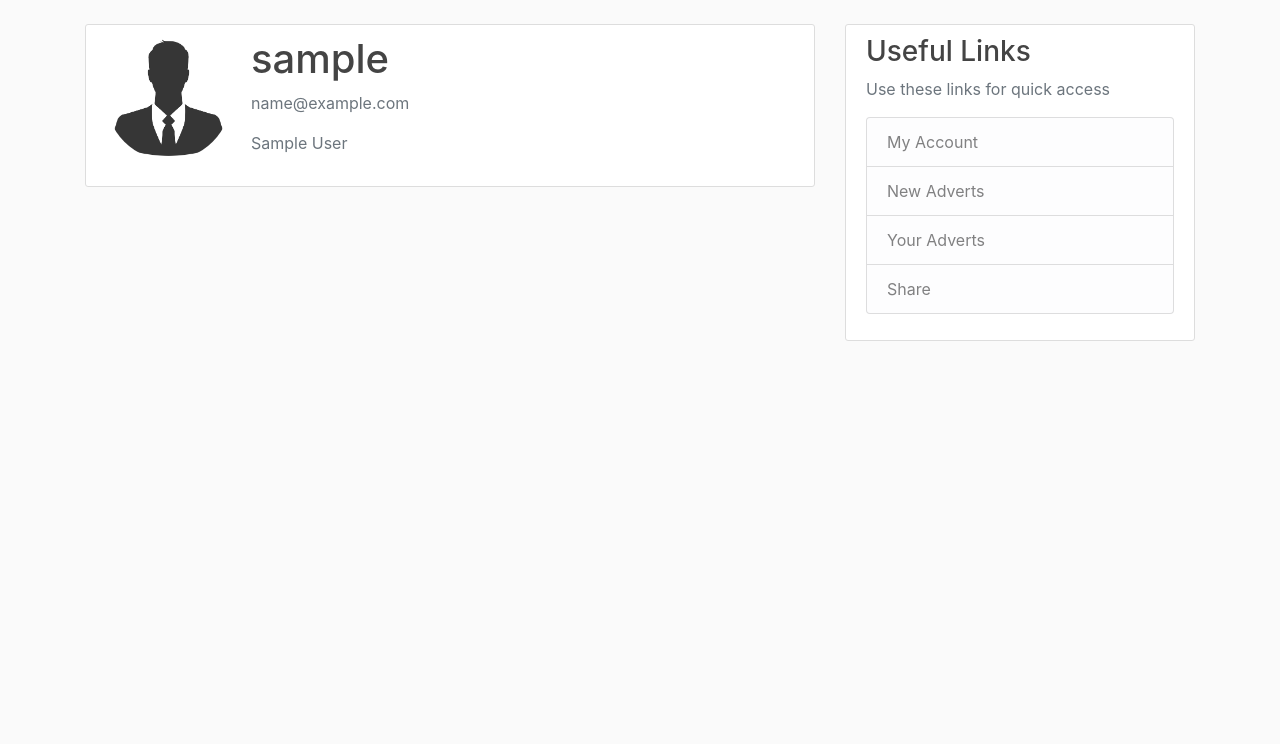
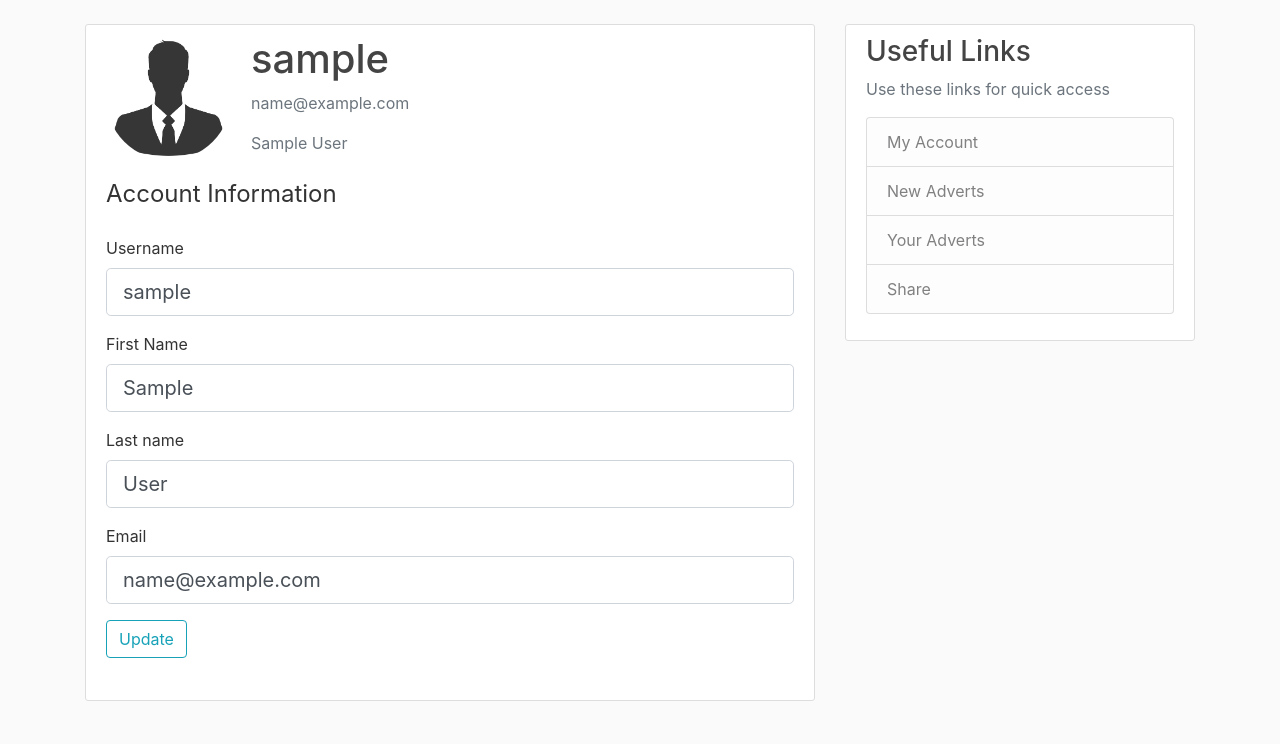
Before and after one commit to code-wizard91/Docker-MotorTrade, a Flask app: page /account in a window 1280 px wide. Shown: the part 56-800 px from the top of the page. Run offline with Flask 2, Linux system fonts and the light colour scheme; the visitor is signed in with stand-in values (Sample User, id 1); data comes from the database, SQL or seed files in the repository; some libraries are stand-ins or nearby versions.

Commit message:
added full update account functionality

```diff
--- a/application/forms.py
+++ b/application/forms.py
@@ -40,13 +40,13 @@ class UpdateAccountForm(FlaskForm):
         submit = SubmitField('Update')
 
         def validate_username(self,username):
-            user = Users.query.filter_by(username = username.data).first()
-
-            if user:
-                raise ValidationError('Username is taken Please use a different one')
+            if username.data != current_user.username:
+                user = Users.query.filter_by(username = username.data).first()
+                if user:
+                    raise ValidationError('Username is taken Please use a different one')
 
         def validate_email(self,email):
-            user = Users.query.filter_by(email = email.data).first()
-
-            if user:
-                raise ValidationError('Email is taken Please use a different one')
+            if email.data != current_user.email:
+                user = Users.query.filter_by(email = email.data).first()
+                if user:
+                    raise ValidationError('Email is taken Please use a different one')
--- a/application/routes.py
+++ b/application/routes.py
@@ -1,7 +1,7 @@
 from application.models import Users, Adverts
 from application import app, db, bcrypt
 from flask import render_template, url_for, flash, redirect, request
-from application.forms import RegistrationForm, LoginForm
+from application.forms import RegistrationForm, LoginForm, UpdateAccountForm
 from flask_login import login_user, current_user, logout_user, login_required
 
 posts = [
@@ -81,8 +81,22 @@ def logout():
     return redirect(url_for('home'))
 
 
-@app.route("/account")
+@app.route("/account", methods=['GET','POST'])
 @login_required
 def account():
+    form = UpdateAccountForm()
+    if form.validate_on_submit():
+        current_user.username = form.username.data
+        current_user.email = form.email.data
+        current_user.first_name = form.first_name.data
+        current_user.last_name = form.last_name.data
+        db.session.commit()
+        flash('Your account has been updated','success')
+        return redirect(url_for('account'))
+    elif request.method == 'GET':
+        form.username.data = current_user.username
+        form.email.data = current_user.email
+        form.first_name.data = current_user.first_name
+        form.last_name.data = current_user.last_name
     image_file = url_for('static',filename = 'profileimage/' + current_user.profile_image)
-    return render_template('account.html', title = 'Account',image_file = image_file)
+    return render_template('account.html', title='Account',image_file=image_file, form=form)
--- a/application/templates/account.html
+++ b/application/templates/account.html
@@ -10,6 +10,80 @@
 
     </div>
   </div>
-  <!-- FORM HERE -->
+  		<form method="POST" action="">
+			{{ form.hidden_tag() }}
+			<fieldset class="form-group">
+
+				<legend class="boder-bottom mb-4">Account Information</legend>
+				<div class="form-group">
+					{{ form.username.label(class="form-control-label") }}
+
+					{% if form.username.errors %}
+						{{ form.username(class="form-control form-control-lg is-invalid") }}
+						<div class="invalid-feedback">
+							{% for error in form.username.errors %}
+								<span>{{ error }}</span>
+							{% endfor %}
+						</div>
+					{% else %}
+						{{ form.username(class="form-control form-control-lg") }}
+					{% endif %}
+
+
+				</div>
+				<div class="form-group">
+					{{ form.first_name.label(class="form-control-label") }}
+
+					{% if form.first_name.errors %}
+						{{ form.first_name(class="form-control form-control-lg is-invalid") }}
+						<div class="invalid-feedback">
+							{% for error in form.first_name.errors %}
+								<span>{{ error }}</span>
+							{% endfor %}
+						</div>
+					{% else %}
+						{{ form.first_name(class="form-control form-control-lg") }}
+					{% endif %}
+
+
+				</div>
+				<div class="form-group">
+					{{ form.last_name.label(class="form-control-label") }}
+
+					{% if form.last_name.errors %}
+						{{ form.last_name(class="form-control form-control-lg is-invalid") }}
+						<div class="invalid-feedback">
+							{% for error in form.last_name.errors %}
+								<span>{{ error }}</span>
+							{% endfor %}
+						</div>
+					{% else %}
+						{{ form.last_name(class="form-control form-control-lg") }}
+					{% endif %}
+
+
+				</div>
+				<div class="form-group">
+					{{ form.email.label(class="form-control-label") }}
+					{% if form.email.errors %}
+						{{ form.email(class="form-control form-control-lg is-invalid") }}
+						<div class="invalid-feedback">
+							{% for error in form.email.errors %}
+								<span>{{ error }}</span>
+							{% endfor %}
+						</div>
+					{% else %}
+						{{ form.email(class="form-control form-control-lg") }}
+					{% endif %}
+				</div>
+				<div class="form-group">
+					{{ form.submit(class="btn btn-outline-info") }}
+
+				</div>
+			</fieldset>
+		</form>
+
+
+
 </div>
 {% endblock content %}
```
